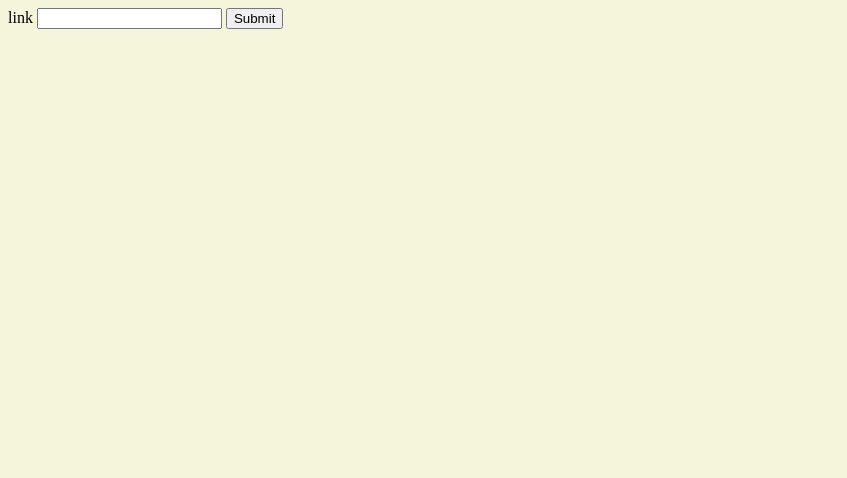
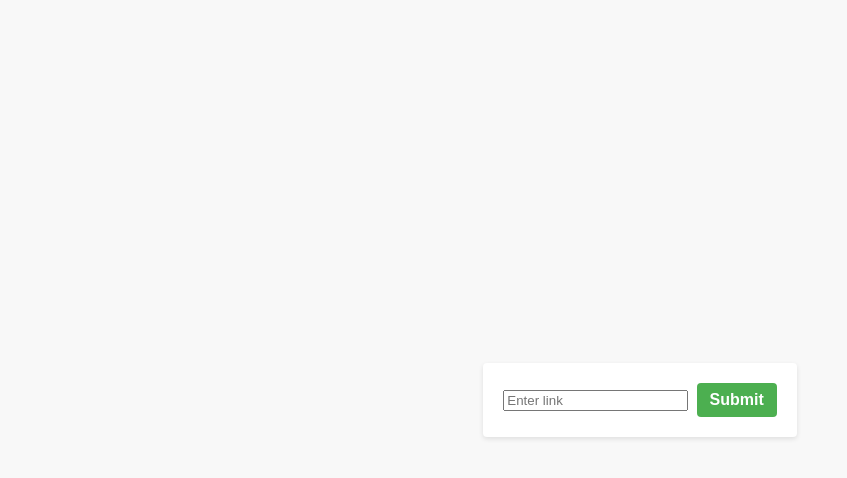
Before and after one commit to iuhmirza/linker, a plain HTML site: page static/index.html in a window 1280 px wide. Shown: the whole page, without its empty margins (0-847 px from the left). Drawn offline with Linux system fonts and the light colour scheme.

Commit message:
Improve styling

```diff
--- a/static/index.html
+++ b/static/index.html
@@ -1,19 +1,21 @@
 <!DOCTYPE html>
 <html lang="en">
+
 <head>
     <meta charset="UTF-8">
     <meta http-equiv="X-UA-Compatible" content="IE=edge">
     <meta name="viewport" content="width=device-width, initial-scale=1.0">
     <link rel="stylesheet" href="styles.css">
-    <title>Document</title>
+    <title>linker</title>
 </head>
+
 <body>
-    <form action="/submit" method="post">
-        <div>
-            <label for="name">link</label>
-            <input type="url" id="long" name="long" required>
+    <div class="container">
+        <form class="form" action="/submit" method="post">
+            <input type="url" id="long" name="long" placeholder="Enter link" required>
             <button type="submit">Submit</button>
-        </div>
-    </form>
+        </form>
+    </div>
 </body>
+
 </html>
--- a/static/styles.css
+++ b/static/styles.css
@@ -1,3 +1,48 @@
+/* Global styles */
 body {
-    background-color: beige;
-}
+    font-family: Arial, sans-serif;
+    background-color: #f8f8f8;
+    margin: 0;
+    padding: 0;
+  }
+
+  .container {
+    display: flex;
+    justify-content: center;
+    align-items: center;
+    height: 100vh;
+  }
+
+  /* Form styles */
+  .form {
+    max-width: 400px;
+    padding: 20px;
+    background-color: #ffffff;
+    box-shadow: 0 2px 5px rgba(0, 0, 0, 0.1);
+    border-radius: 4px;
+  }
+
+  .form input[type="text"] {
+    width: calc(100% - 90px); /* Subtracting the width of the submit button */
+    padding: 12px;
+    border: 1px solid #dddddd;
+    border-radius: 4px;
+    font-size: 16px;
+    color: #333333;
+  }
+
+  .form button {
+    width: 80px; /* Adjust the width as desired */
+    padding: 8px; /* Adjust the padding as desired */
+    background-color: #4caf50;
+    border: none;
+    border-radius: 4px;
+    font-size: 16px;
+    font-weight: bold;
+    color: #ffffff;
+    margin-left: 4px;
+  }
+
+  .form button:hover {
+    background-color: #45a049;
+  }
```
Also changed, not shown: templates/linked.html (+4 -2 lines).
